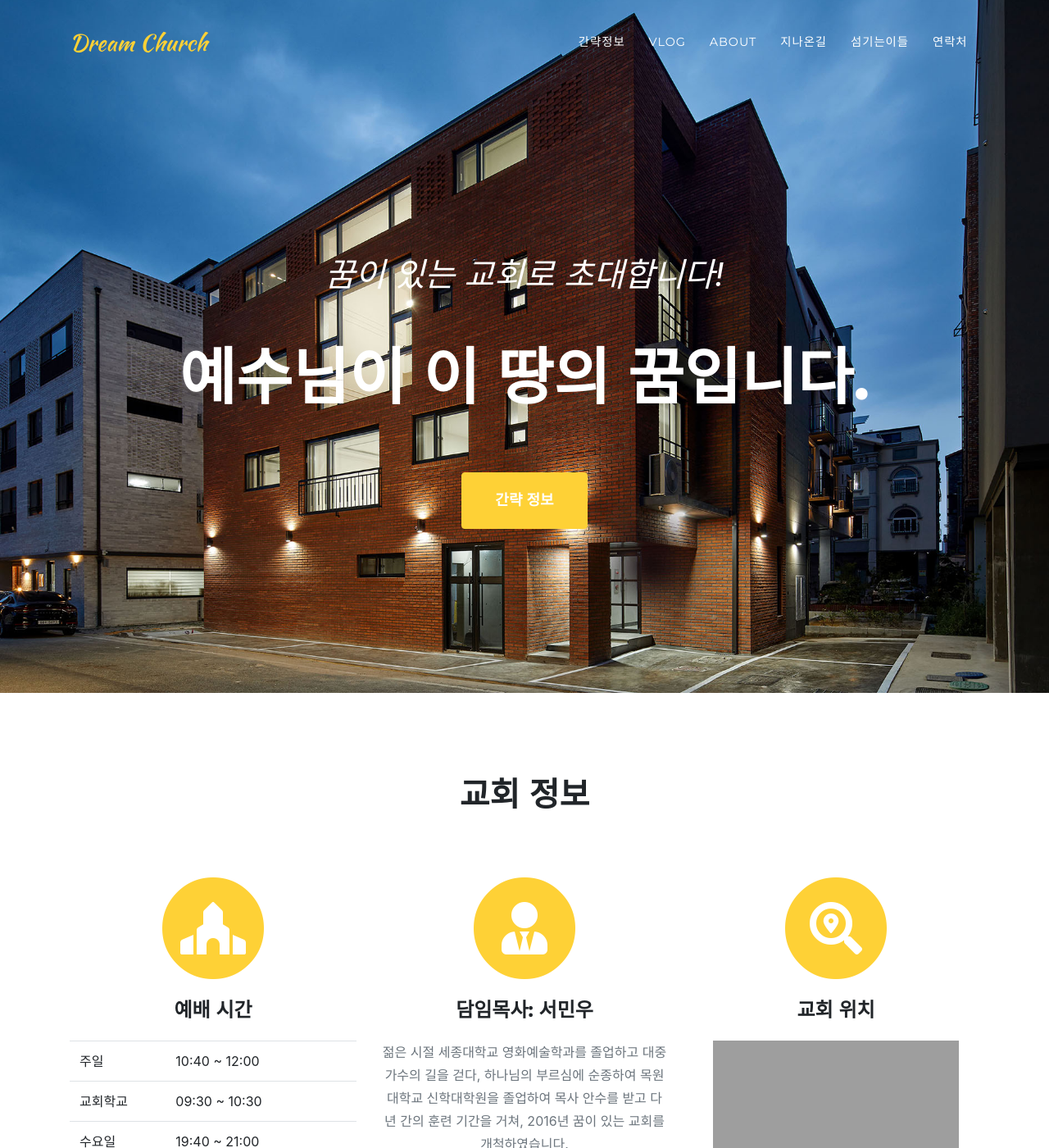
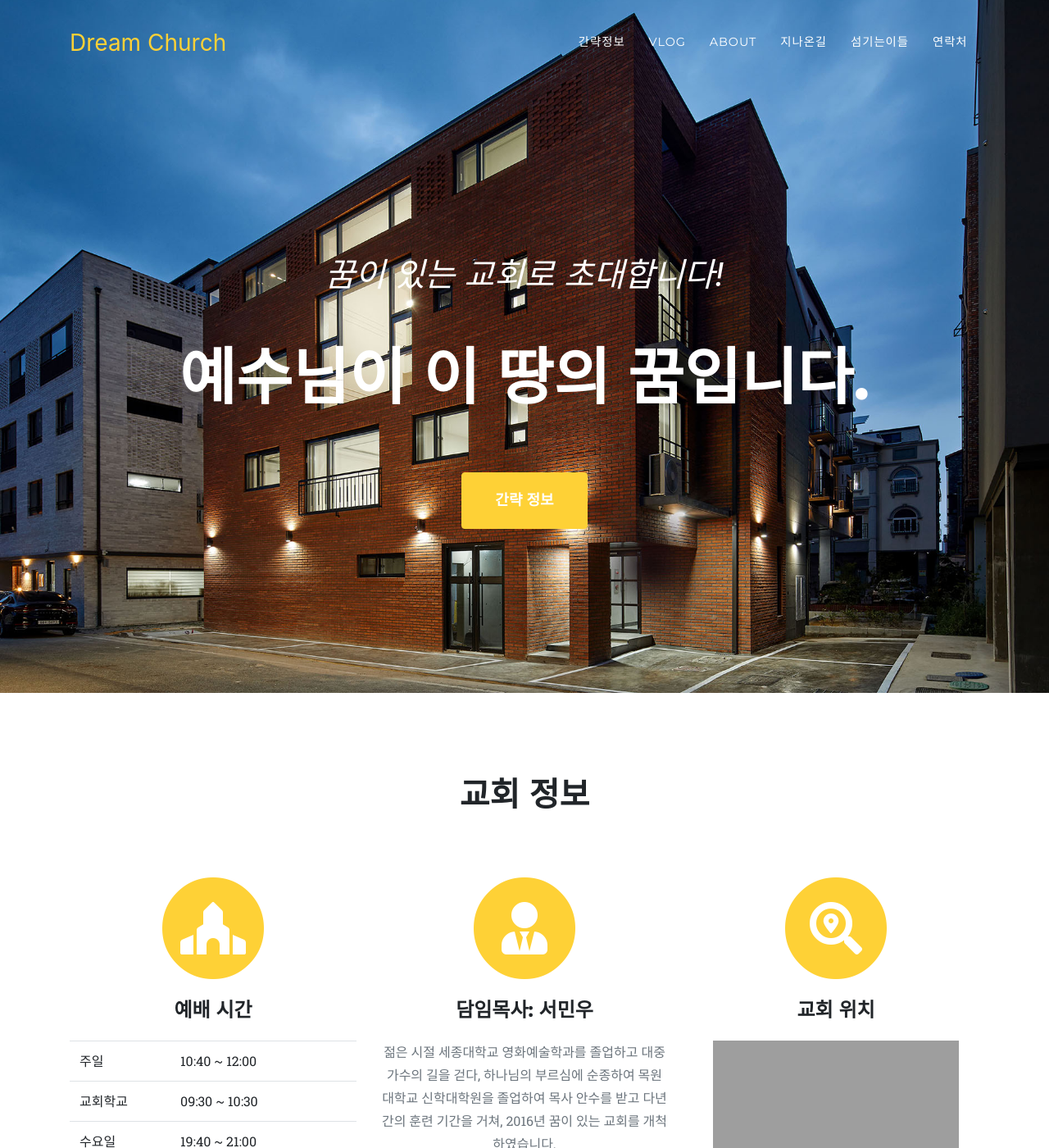
Before and after one commit to dreamchurch/dreamchurch.github.io, a Jekyll site: the page built from index.md, in a window 1280 px wide and 1400 px high. Shown: the whole window at 82% size. Built offline with Jekyll 4.4.1, drawn with Linux system fonts in a browser that asks for light colours; some web fonts are replaced; grey boxes are pictures that could not be loaded.

Commit message:
fonts change

```diff
--- a/_includes/head.html
+++ b/_includes/head.html
@@ -44,11 +44,11 @@
     rel="stylesheet"
     type="text/css"
   />
-  <link
+  <!-- <link
     href="https://fonts.googleapis.com/css?family=Kaushan+Script"
     rel="stylesheet"
     type="text/css"
-  />
+  /> -->
   <link
     href="https://fonts.googleapis.com/css?family=Droid+Serif:400,700,400italic,700italic"
     rel="stylesheet"
@@ -58,6 +58,10 @@
     href="https://fonts.googleapis.com/css?family=Roboto+Slab:400,100,300,700"
     rel="stylesheet"
     type="text/css"
+  />
+  <link
+    href="https://fonts.googleapis.com/css2?family=Cute+Font&family=Do+Hyeon&family=Fascinate&family=Gugi&family=Sunflower:wght@300;500;700&family=Train+One&display=swap"
+    rel="stylesheet"
   />
 
   <!-- Custom styles for this theme -->
--- a/_sass/base/_mixins.scss
+++ b/_sass/base/_mixins.scss
@@ -1,21 +1,28 @@
 // Font Mixins
 @mixin serif-font {
-  font-family: "Droid Serif", -apple-system, BlinkMacSystemFont, "Segoe UI",
+  font-family: "Droid Serif", -apple-system, BlinkMacSystemFont, "Sunflower", sans-serif, "Segoe UI",
     Roboto, "Helvetica Neue", Arial, sans-serif, "Apple Color Emoji",
     "Segoe UI Emoji", "Segoe UI Symbol", "Noto Color Emoji";
 }
+
 @mixin script-font {
-  font-family: "Kaushan Script", -apple-system, BlinkMacSystemFont, "Segoe UI",
+  font-family: "Train One",
+    /*"Kaushan Script",*/
+    -apple-system, BlinkMacSystemFont, "Segoe UI",
     Roboto, "Helvetica Neue", Arial, sans-serif, "Apple Color Emoji",
     "Segoe UI Emoji", "Segoe UI Symbol", "Noto Color Emoji";
 }
+
 @mixin body-font {
-  font-family: /*'Roboto Slab',*/ -apple-system, BlinkMacSystemFont, "Segoe UI",
+  font-family:
+    'Roboto Slab',
+    -apple-system, BlinkMacSystemFont, "Segoe UI",
     Roboto, "Helvetica Neue", Arial, sans-serif, "Apple Color Emoji",
     "Segoe UI Emoji", "Segoe UI Symbol", "Noto Color Emoji";
 }
+
 @mixin heading-font {
-  font-family: "Montserrat", -apple-system, BlinkMacSystemFont, "Segoe UI",
+  font-family: "Montserrat", -apple-system, BlinkMacSystemFont, "Do Hyeon", sans-serif, "Segoe UI",
     Roboto, "Helvetica Neue", Arial, sans-serif, "Apple Color Emoji",
     "Segoe UI Emoji", "Segoe UI Symbol", "Noto Color Emoji";
 }
```
